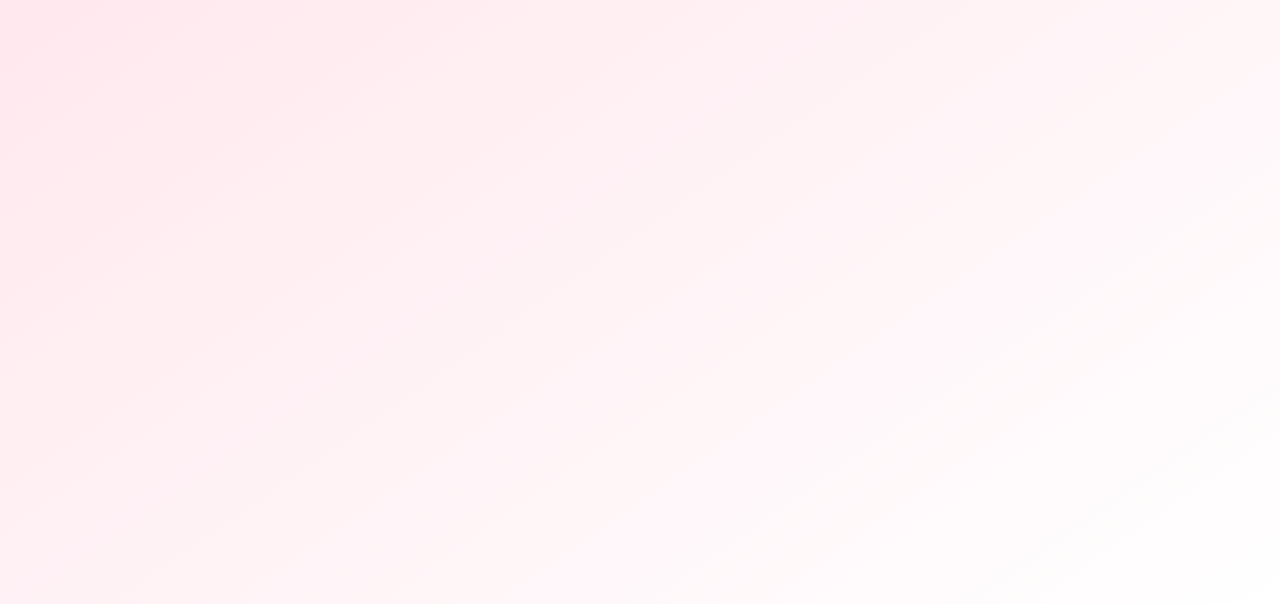
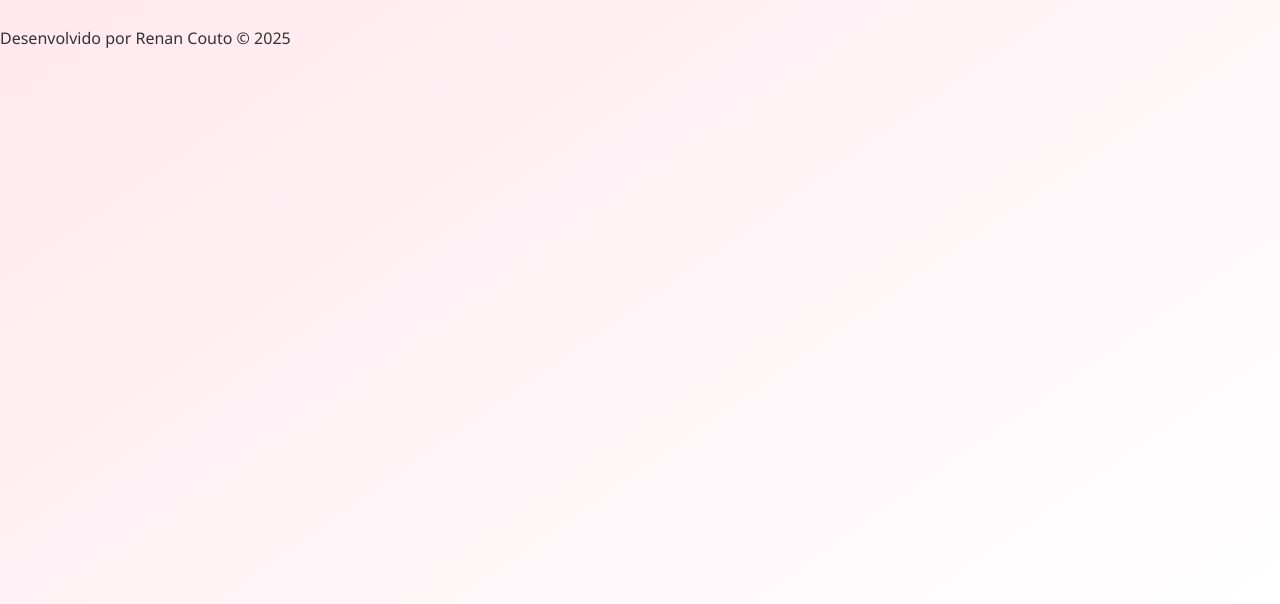
Before and after one commit to Coutin96/cha-de-casa-nova, a plain HTML site: page index.html in a window 1280 px wide. Shown: the part 196-800 px from the top of the page. Drawn offline with Linux system fonts and the light colour scheme.

Commit message:
Update index.html

```diff
--- a/index.html
+++ b/index.html
@@ -21,5 +21,9 @@
     <a href="confirmar.html" class="botao">✅ Confirmar Presença</a>
     <a href="presentes.html" class="botao">🎁 Ver Lista de Presentes</a>
   </main>
+
+  <footer>
+    Desenvolvido por Renan Couto © 2025
+  </footer>
 </body>
 </html>
```
